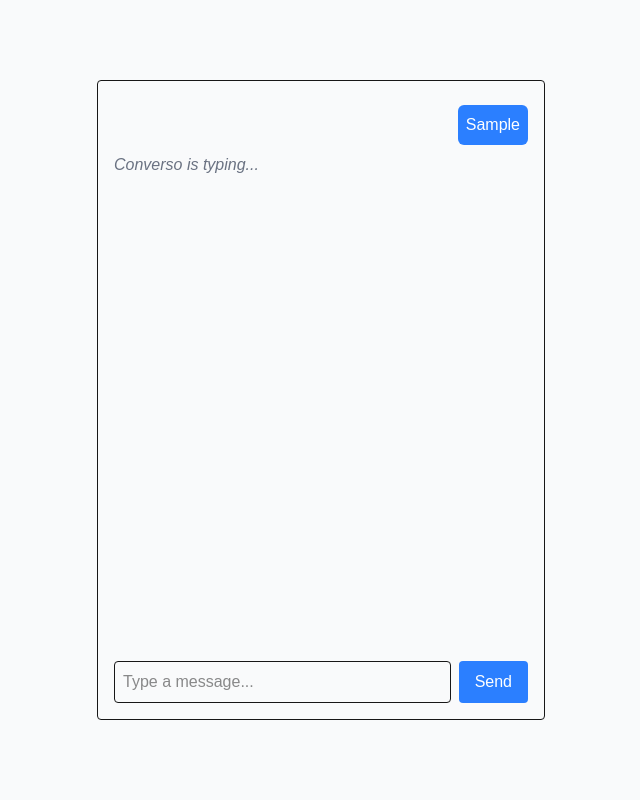
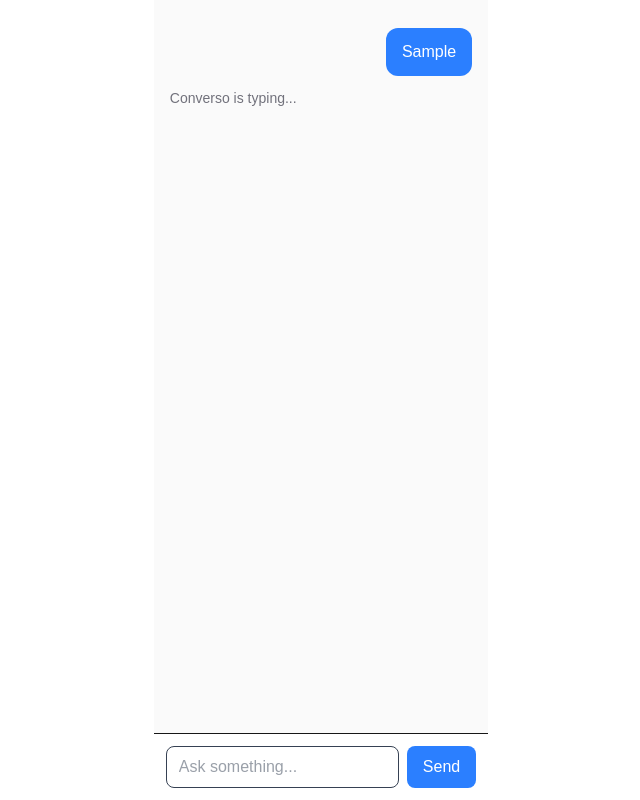
Before and after one commit to ggamvetas87/nextjs-chat-app, a Next.js app: page / in a window 1280 px wide. Both pictures are taken after typing "Sample" into the empty fields and a click on the button "Send". Shown: the whole page, without its empty margins (319-959 px from the left). Built offline with nearby package versions, Linux system fonts and the light colour scheme; no server answers.

Commit message:
Added scroll to highlight and react-markdown

```diff
--- a/app/layout.tsx
+++ b/app/layout.tsx
@@ -13,7 +13,7 @@ const geistMono = Geist_Mono({
 });
 
 export const metadata: Metadata = {
-  title: "Converso - AI Chat App",
+  title: "Converso - AI Mock Chat App",
   description: "A simple AI chat application built with Next.js and Socket.io",
 };
 
--- a/app/page.tsx
+++ b/app/page.tsx
@@ -1,8 +1,10 @@
+// app/page.tsx
+
 import Chat from "@/components/Chat";
 
 export default function Home() {
   return (
-    <main className="flex justify-center items-center h-screen bg-gray-50">
+    <main className="flex justify-center items-center h-screen">
       <Chat />
     </main>
   );
--- a/components/Chat.tsx
+++ b/components/Chat.tsx
@@ -2,6 +2,7 @@
 
 "use client";
 
+import { useEffect, useRef } from "react";
 import TextInput from "@/components/TextInput";
 import Message from "@/components/Message";
 import { useSocket } from "@/hooks/useSocket";
@@ -17,14 +18,35 @@ export default function Chat() {
         withCredentials: true
     });
 
+    const bottomRef = useRef<HTMLDivElement>(null);
+
+    useEffect(() => {
+        bottomRef.current?.scrollIntoView({
+        behavior: "smooth"
+        });
+    }, [messages, isTyping]);
+
     return (
-    <div className="flex flex-col h-[80vh] w-full max-w-md mx-auto border rounded p-4">
-      <div className="flex-1 flex flex-col overflow-y-auto mb-2">
+        <div className="flex flex-col h-screen max-w-3xl mx-auto">
+
+            <div className="flex-1 overflow-y-auto p-4 bg-zinc-50">
                 {messages.map((msg) => (
-          <Message key={msg.id} role={msg.role} content={msg.content} />
+                    <Message
+                        key={msg.id}
+                        role={msg.role}
+                        content={msg.content}
+                    />
                 ))}
-        {isTyping && <div className="text-gray-500 italic">Converso is typing...</div>}
+
+                {isTyping && (
+                    <div className="text-zinc-500 text-sm">
+                        Converso is typing...
                     </div>
+                )}
+
+                <div ref={bottomRef} />
+            </div>
+
             <TextInput onSend={sendMessage} />
         </div>
     );
--- a/components/Message.tsx
+++ b/components/Message.tsx
@@ -1,12 +1,31 @@
-type MessageProps = {
+// components/Message.tsx
+
+"use client";
+
+import ReactMarkdown from "react-markdown";
+import rehypeHighlight from "rehype-highlight";
+import "highlight.js/styles/github-dark.css";
+
+type Props = {
   role: "user" | "assistant";
   content: string;
 };
 
-export default function Message({ role, content }: MessageProps) {
+export default function Message({ role, content }: Props) {
+  const isUser = role === "user";
+
   return (
-    <div className={`my-2 p-2 rounded-md max-w-xs ${role === "user" ? "bg-blue-500 text-white self-end" : "bg-gray-200 text-black self-start"}`}>
-      {content}
+    <div className={`flex ${isUser ? "justify-end" : "justify-start"} my-3`}>
+      <div
+        className={`
+        max-w-[75%] rounded-xl px-4 py-3
+        ${isUser ? "bg-blue-500 text-white" : "bg-zinc-100 text-zinc-900"}
+        `}
+      >
+        <ReactMarkdown rehypePlugins={[rehypeHighlight]}>
+          {content}
+        </ReactMarkdown>
+      </div>
     </div>
   );
 }
--- a/components/TextInput.tsx
+++ b/components/TextInput.tsx
@@ -1,31 +1,42 @@
+// components/TextInput.tsx
+
 "use client";
 
 import { useState } from "react";
 
 type Props = {
-  onSend: (message: string) => void;
+  onSend: (msg: string) => void;
 };
 
 export default function TextInput({ onSend }: Props) {
-  const [text, setText] = useState("");
+  const [value, setValue] = useState("");
 
-  const handleSubmit = (e: React.FormEvent) => {
+  const submit = (e: React.FormEvent) => {
     e.preventDefault();
-    if (text.trim()) {
-      onSend(text.trim());
-      setText("");
-    }
+
+    if (!value.trim()) return;
+
+    onSend(value);
+    setValue("");
   };
 
   return (
-    <form onSubmit={handleSubmit} className="flex gap-2 mt-2">
+    <form
+      id="chat-form"
+      onSubmit={submit}
+      className="border-t p-3 flex gap-2 bg-white"
+    >
       <input
-        value={text}
-        onChange={(e) => setText(e.target.value)}
-        className="flex-1 p-2 border rounded"
-        placeholder="Type a message..."
+        value={value}
+        onChange={(e) => setValue(e.target.value)}
+        placeholder="Ask something..."
+        className="flex-1 border rounded-lg text-gray-700 px-3 py-2"
       />
-      <button type="submit" className="bg-blue-500 text-white px-4 rounded">
+
+      <button
+        className="bg-blue-500 text-white px-4 rounded-lg"
+        type="submit"
+      >
         Send
       </button>
     </form>
--- a/package.json
+++ b/package.json
@@ -10,9 +10,12 @@
     "clean-install": "rm -rf build/ .next/ node_modules/ yarn.lock && yarn cache clean && yarn"
   },
   "dependencies": {
+    "highlight.js": "^11.11.1",
     "next": "16.2.2",
     "react": "19.2.4",
     "react-dom": "19.2.4",
+    "react-markdown": "^10.1.0",
+    "rehype-highlight": "^7.0.2",
     "socket.io": "^4.8.3",
     "socket.io-client": "^4.8.3"
   },
```
Also changed, not shown: 1 other file (tests, documents, lock files or other folders). Lines whose indentation alone changed are shown as unchanged.
